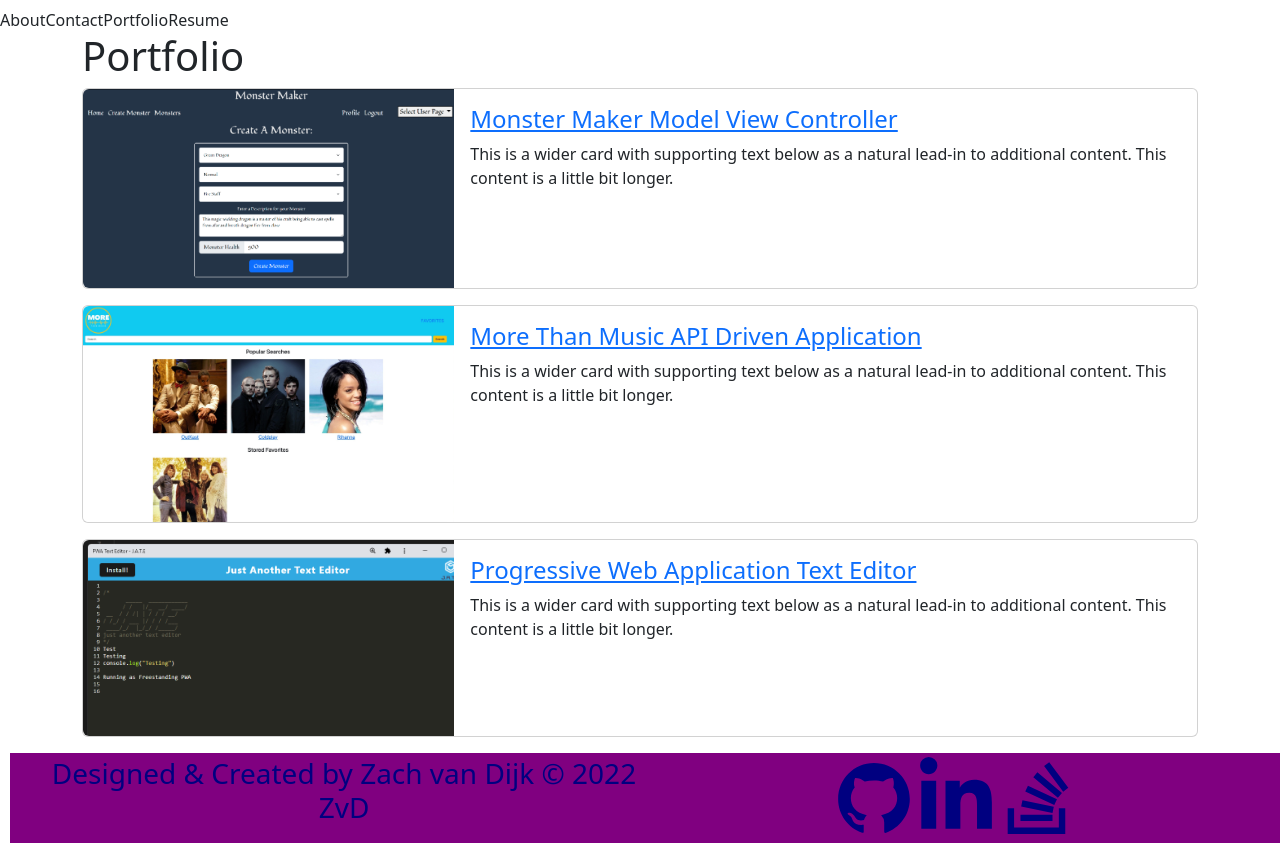
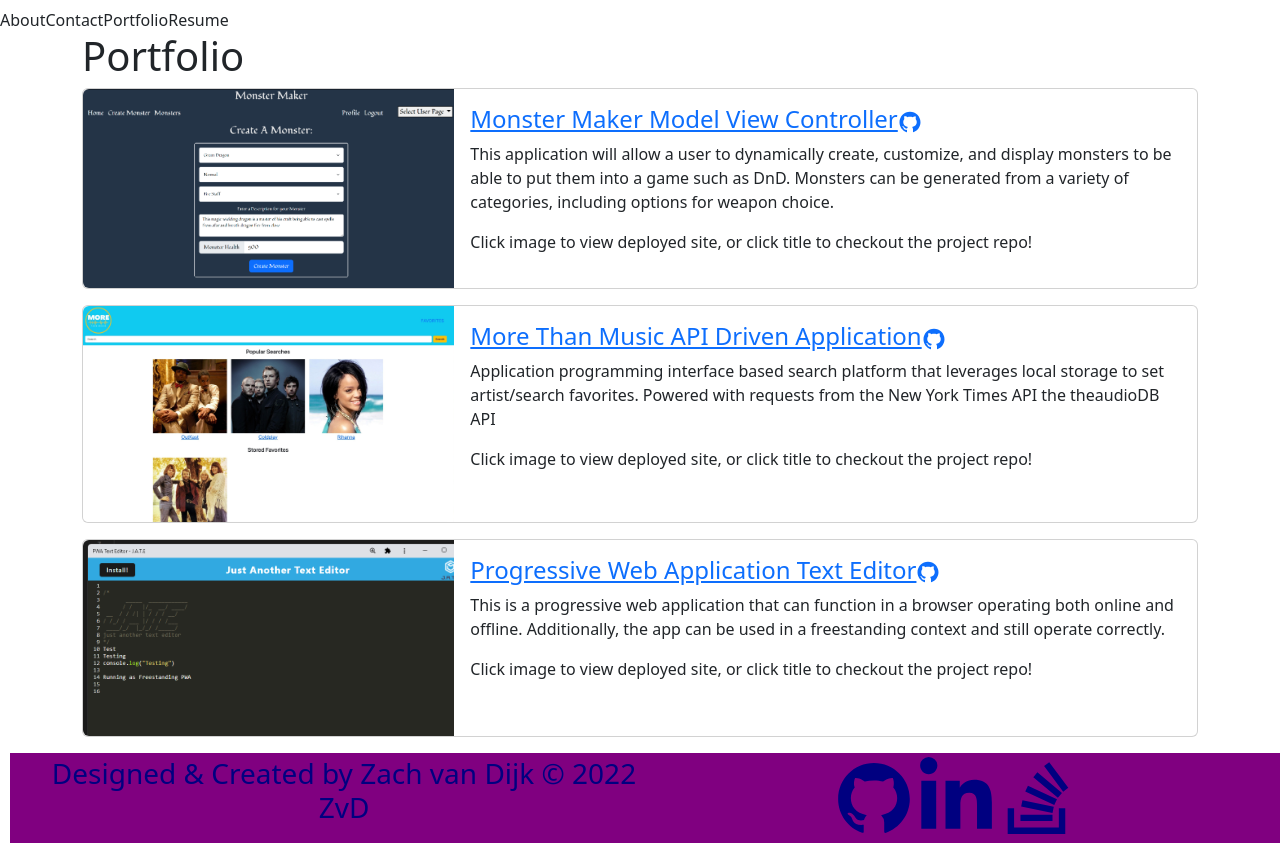
Before and after one commit to Zachattack221/react-portfolio, a React (Create React App) app: page / in a window 1280 px wide. Both pictures are taken after a click on the link "Portfolio". Built offline with nearby package versions, Linux system fonts and the light colour scheme.

Commit message:
Added project descriptions, working on styling and navbar integration

```diff
--- a/src/pages/Portfolio.js
+++ b/src/pages/Portfolio.js
@@ -1,8 +1,12 @@
 import React from 'react';
+
 import MVC from '../images/homepage_featured_monsters.png'
 import MoreThanMusic from '../images/More_Than_Music.png'
 import PWA from '../images/Freestanding.png'
 
+import {
+  AiFillGithub
+} from "react-icons/ai";
 
 const Portfolio = () => {
   return (
@@ -20,9 +24,11 @@ const Portfolio = () => {
               <div className="card-body">
                 <a href="https://github.com/Christian-Hoffman/monster-maker" target='_blank'>
                   <h4>Monster Maker Model View Controller
+            <AiFillGithub />
                   </h4>
                 </a>
-                <p className="card-text">This is a wider card with supporting text below as a natural lead-in to additional content. This content is a little bit longer.</p>
+                <p className="card-text">This application will allow a user to dynamically create, customize, and display monsters to be able to put them into a game such as DnD. Monsters can be generated from a variety of categories, including options for weapon choice.</p>
+                <p>Click image to view deployed site, or click title to checkout the project repo!</p>
               </div>
             </div>
           </div>
@@ -37,9 +43,12 @@ const Portfolio = () => {
             <div className="col-md-8">
               <div className="card-body">
                 <a href="https://github.com/dstelzl/more-than-music" target='_blank'>
-                  <h4>More Than Music API Driven Application</h4>
+                  <h4>More Than Music API Driven Application
+                  <AiFillGithub />
+                  </h4>
                 </a>
-                <p className="card-text">This is a wider card with supporting text below as a natural lead-in to additional content. This content is a little bit longer.</p>
+                <p className="card-text">Application programming interface based search platform that leverages local storage to set artist/search favorites. Powered with requests from the New York Times API the theaudioDB API</p>
+                <p>Click image to view deployed site, or click title to checkout the project repo!</p>
               </div>
             </div>
           </div>
@@ -48,15 +57,18 @@ const Portfolio = () => {
           <div className="row g-0">
             <div class="col-md-4">
               <a href="https://desolate-taiga-69412.herokuapp.com/" target='_blank'>
-                <img src={PWA} className="img-fluid rounded-start" alt="..." />
+                <img src={PWA} className="img-fluid rounded-start" alt="Progressive Web Application Text Editor" />
               </a>
             </div>
             <div className="col-md-8">
               <div className="card-body">
                 <a href="https://github.com/Zachattack221/Progressive-Web-Applications-PWA-Text-Editor" target='_blank'>
-                  <h4>Progressive Web Application Text Editor</h4>
+                  <h4>Progressive Web Application Text Editor
+                  <AiFillGithub />
+                  </h4>
                 </a>
-                <p className="card-text">This is a wider card with supporting text below as a natural lead-in to additional content. This content is a little bit longer.</p>
+                <p className="card-text">This is a progressive web application that can function in a browser operating both online and offline. Additionally, the app can be used in a freestanding context and still operate correctly.</p>
+                <p>Click image to view deployed site, or click title to checkout the project repo!</p>
               </div>
             </div>
           </div>
```
